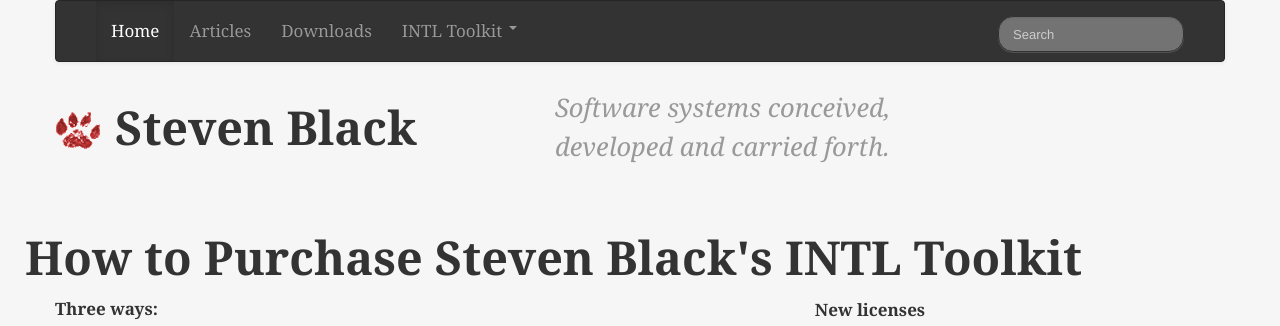
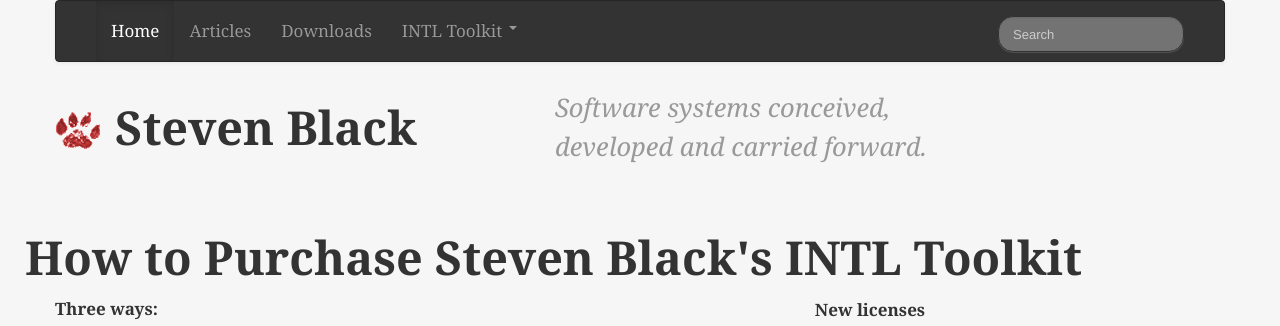
Before and after one commit to StevenBlack/stevenblack.github.io, a Jekyll site: the page built from intlpurchase.html, in a window 1280 px wide. Shown: the top 326 px of the page. Built offline with Jekyll 4.4.1, drawn with Linux system fonts in a browser that asks for light colours; nearby versions of some CDN libraries.

Commit message:
Common header succinctness.

```diff
--- a/_includes/header.html
+++ b/_includes/header.html
@@ -40,7 +40,7 @@
 				<h1><img class="sblogo" src="/foxpaw.png" alt="" />Steven Black</h1>
 			</div>
 			<div class="span5">
-				<p class="lead muted"><em>Software systems conceived,<br>developed and carried forth.</em></p>
+				<p class="lead muted"><em>Software systems conceived,<br>developed and carried forward.</em></p>
 			</div>
 			<div class="span2">
 				<img src="images/StevenBlack.jpg" alt="" />
```
